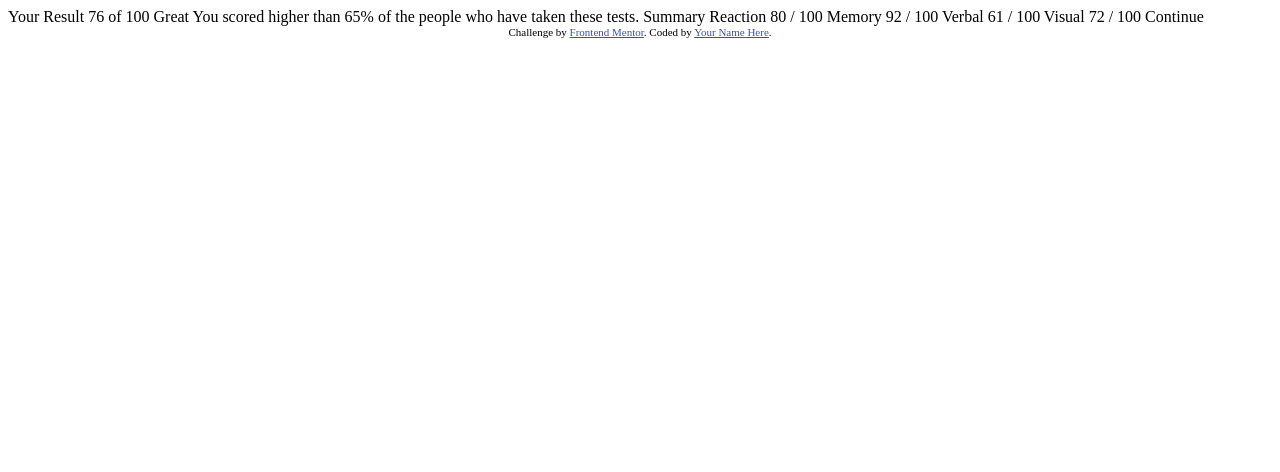
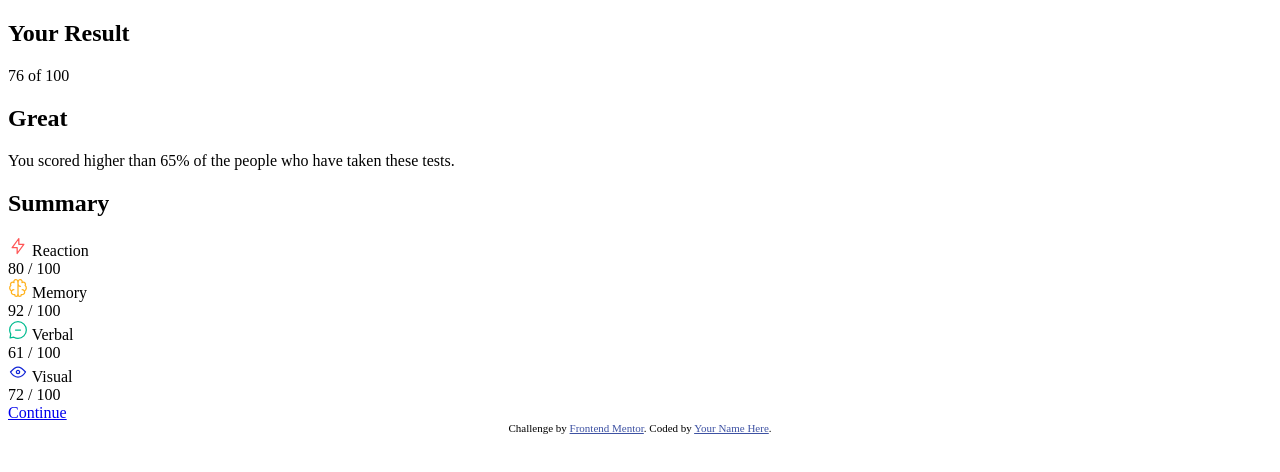
Before and after one commit to gillaercio/results-summary-component-main, a plain HTML site: page index.html in a window 1280 px wide. Drawn offline with Linux system fonts and the light colour scheme.

Commit message:
index.html structured

```diff
--- a/index.html
+++ b/index.html
@@ -2,13 +2,13 @@
 <html lang="en">
 <head>
   <meta charset="UTF-8">
-  <meta name="viewport" content="width=device-width, initial-scale=1.0"> <!-- displays site properly based on user's device -->
+  <meta name="viewport" content="width=device-width, initial-scale=1.0">
 
   <link rel="icon" type="image/png" sizes="32x32" href="./assets/images/favicon-32x32.png">
 
   <title>Frontend Mentor | Results summary component</title>
 
-  <!-- Feel free to remove these styles or customise in your own stylesheet 👍 -->
+
   <style>
     .attribution { font-size: 11px; text-align: center; }
     .attribution a { color: hsl(228, 45%, 44%); }
@@ -16,28 +16,60 @@
 </head>
 <body>
 
-  Your Result
-  76
-  of 100
+  <main id="content">
+    <section class="result-content">
+      <h2 class="result-title">Your Result</h2>
 
-  Great
-  You scored higher than 65% of the people who have taken these tests.
+      <div>
+        <span>76</span>
+        <span>of 100</span>
+      </div>
 
-  Summary
+      <h1>Great</h1>
 
-  Reaction
-  80 / 100
+      <p>You scored higher than 65% of the people who have taken these tests.</p>
+    </section>
 
-  Memory
-  92 / 100
+    <section class="summary-content">
+      <h2 class="summary-title">Summary</h2>
 
-  Verbal
-  61 / 100
+      <div class="totals">
+        <div class="total">
+          <div class="total-reaction">
+            <img src="assets/images/icon-reaction.svg" alt="icon-reaction">
+            Reaction
+          </div>
+          <div class="total-percent">80 <span>/ 100</span></div>
+        </div>
 
-  Visual
-  72 / 100
+        <div class="total">
+          <div class="total-memory">
+            <img src="assets/images/icon-memory.svg" alt="icon-memory">
+            Memory
+          </div>
+          <div class="total-percent">92 <span>/ 100</span></div>
+        </div>
 
-  Continue
+        <div class="total">
+          <div class="total-verbal">
+            <img src="assets/images/icon-verbal.svg" alt="icon-verbal">
+            Verbal
+          </div>
+          <div class="total-percent">61 <span>/ 100</span></div>
+        </div>
+
+        <div class="total">
+          <div class="total-visual">
+            <img src="assets/images/icon-visual.svg" alt="icon-visual">
+            Visual
+          </div>
+          <div class="total-percent">72 <span>/ 100</span></div>
+        </div>
+      </div>
+
+      <a class="summary-btn" href="#">Continue</a>
+    </section>
+  </main>
 
   <div class="attribution">
     Challenge by <a href="https://www.frontendmentor.io?ref=challenge" target="_blank">Frontend Mentor</a>.
```
